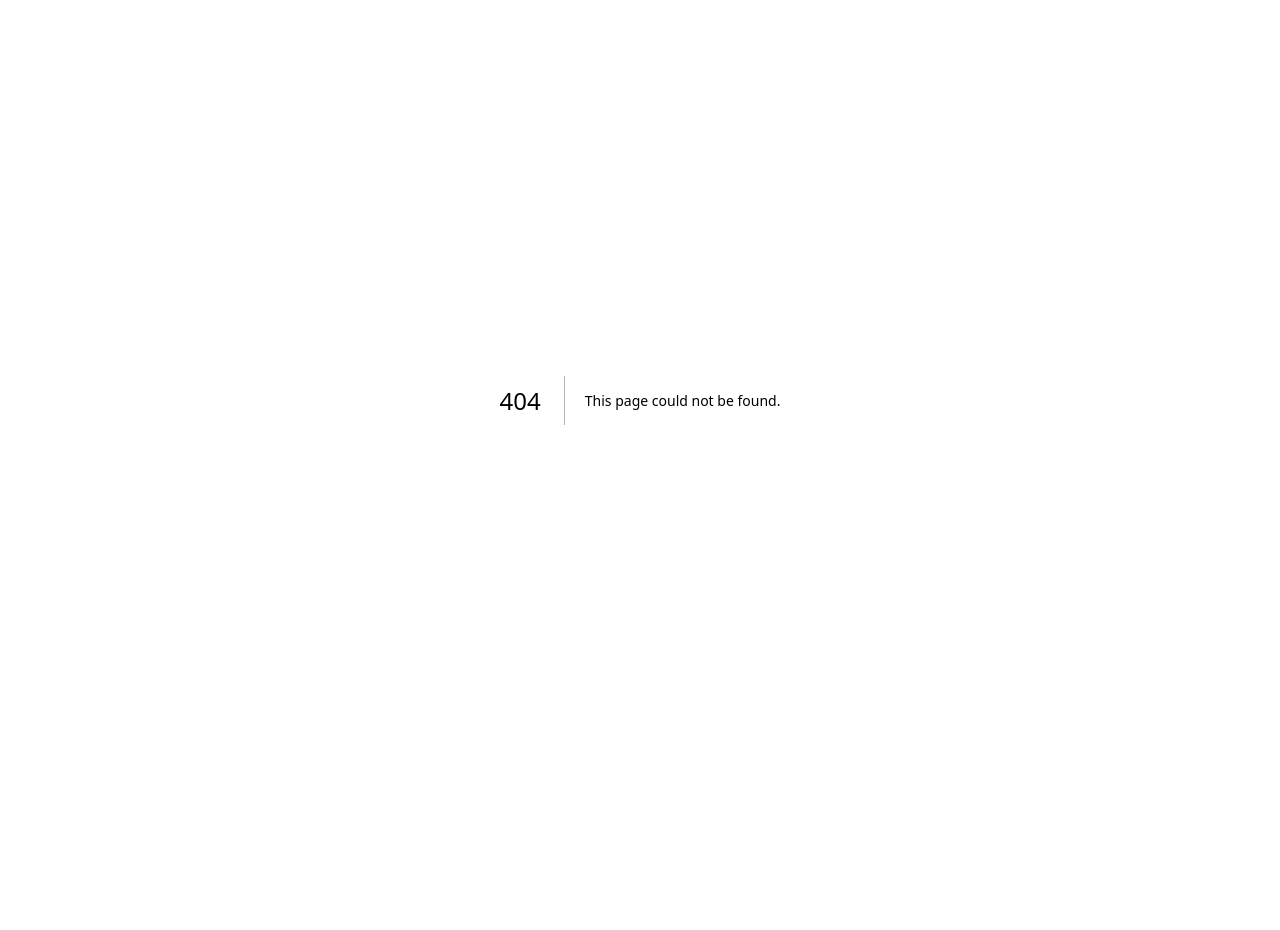
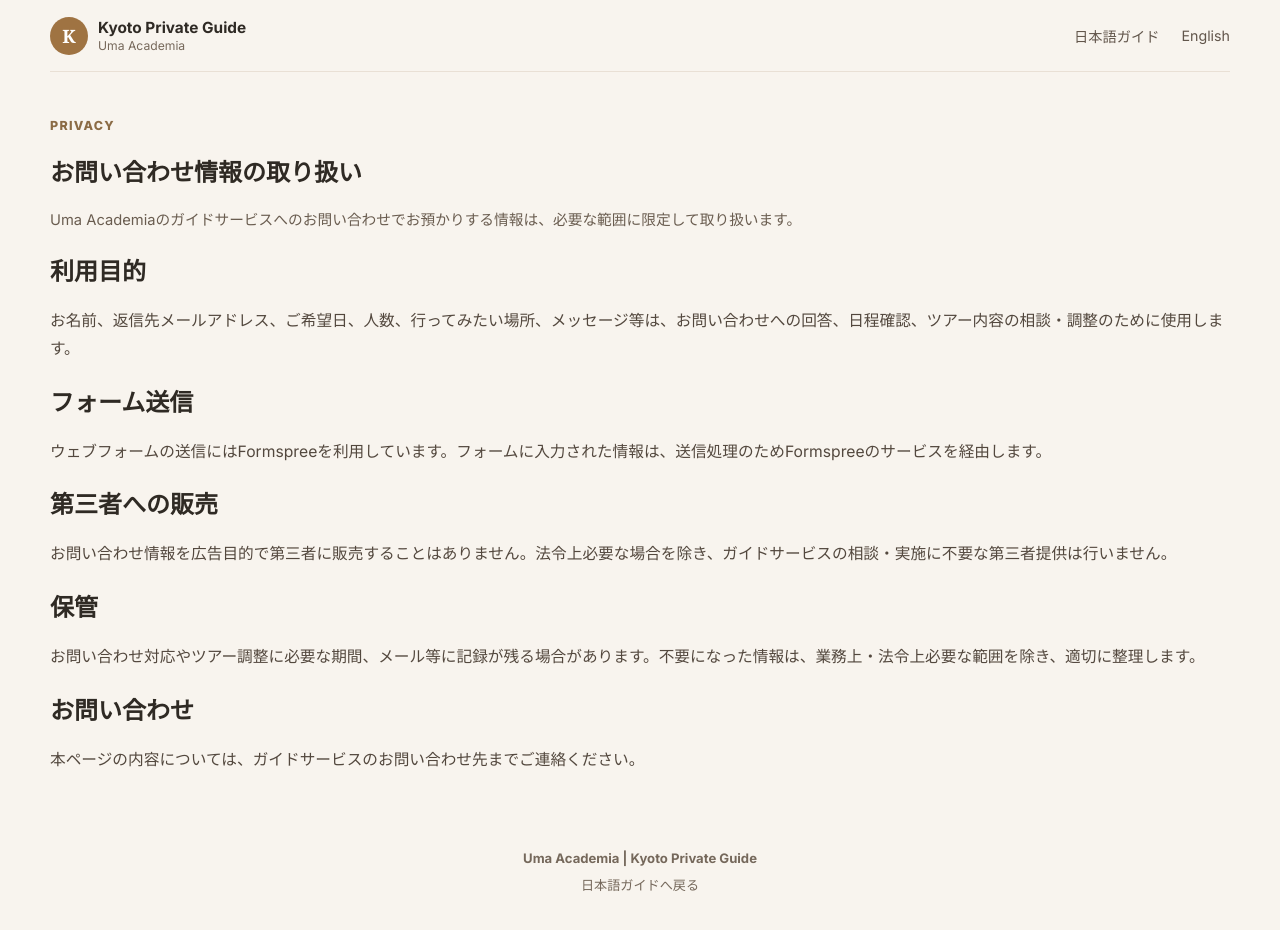
Before and after one commit to Steveston147/kyoto-private-guide-site, a Next.js app: page /privacy in a window 1280 px wide. Before the commit this address had no page. Shown: the top 930 px of the page. Before the commit the page ends 800 px from the top, so only its background shows below. Built offline with nearby package versions, Linux system fonts and the light colour scheme.

Commit message:
docs: add public privacy notice

```diff
--- /dev/null
+++ b/app/privacy/page.tsx
@@ -0,0 +1,45 @@
+import type { Metadata } from 'next';
+
+export const metadata: Metadata = {
+  title: 'Privacy / プライバシー',
+  description: 'Privacy information for enquiries sent through Uma Academia Kyoto Private Guide.',
+  alternates: { canonical: '/privacy' },
+};
+
+export default function PrivacyPage() {
+  return (
+    <main className="site-shell" lang="ja">
+      <header className="site-header">
+        <a className="brand" href="/" aria-label="Kyoto Private Guide home">
+          <span className="brand-mark" aria-hidden="true">K</span>
+          <span className="brand-copy"><strong>Kyoto Private Guide</strong><small>Uma Academia</small></span>
+        </a>
+        <nav className="site-nav" aria-label="Privacy page navigation">
+          <a href="/japanese-guide">日本語ガイド</a><a href="/">English</a>
+        </nav>
+      </header>
+
+      <section className="content-section">
+        <div className="section-head jp-wide-head">
+          <p className="section-kicker">Privacy</p>
+          <h1>お問い合わせ情報の取り扱い</h1>
+          <p className="section-intro">Uma Academiaのガイドサービスへのお問い合わせでお預かりする情報は、必要な範囲に限定して取り扱います。</p>
+        </div>
+        <div className="about-copy">
+          <h2>利用目的</h2>
+          <p>お名前、返信先メールアドレス、ご希望日、人数、行ってみたい場所、メッセージ等は、お問い合わせへの回答、日程確認、ツアー内容の相談・調整のために使用します。</p>
+          <h2 id="formspree">フォーム送信</h2>
+          <p>ウェブフォームの送信にはFormspreeを利用しています。フォームに入力された情報は、送信処理のためFormspreeのサービスを経由します。</p>
+          <h2>第三者への販売</h2>
+          <p>お問い合わせ情報を広告目的で第三者に販売することはありません。法令上必要な場合を除き、ガイドサービスの相談・実施に不要な第三者提供は行いません。</p>
+          <h2>保管</h2>
+          <p>お問い合わせ対応やツアー調整に必要な期間、メール等に記録が残る場合があります。不要になった情報は、業務上・法令上必要な範囲を除き、適切に整理します。</p>
+          <h2>お問い合わせ</h2>
+          <p>本ページの内容については、ガイドサービスのお問い合わせ先までご連絡ください。</p>
+        </div>
+      </section>
+
+      <footer className="site-footer"><p><strong>Uma Academia | Kyoto Private Guide</strong></p><p><a href="/japanese-guide">日本語ガイドへ戻る</a></p></footer>
+    </main>
+  );
+}
```
